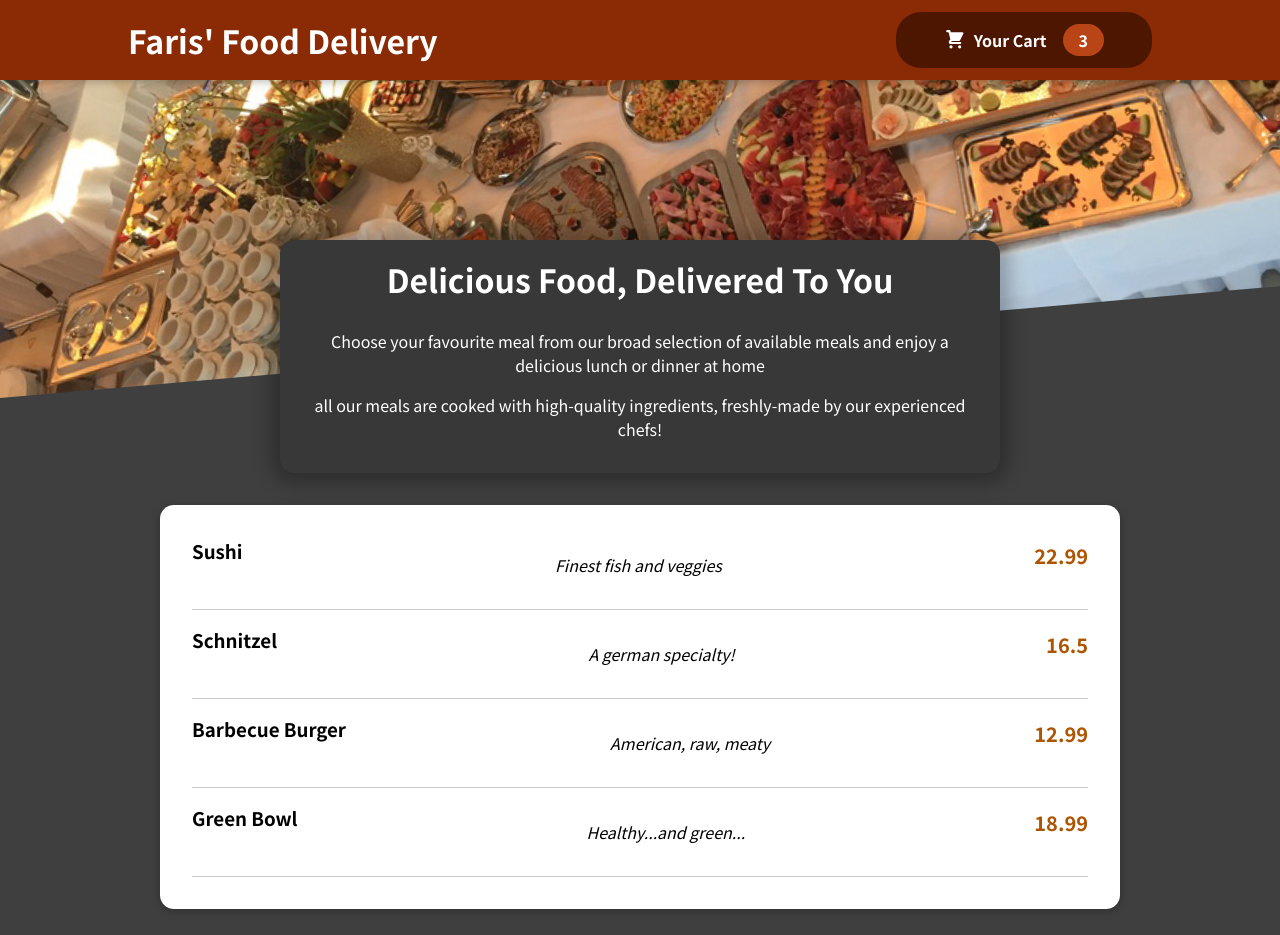
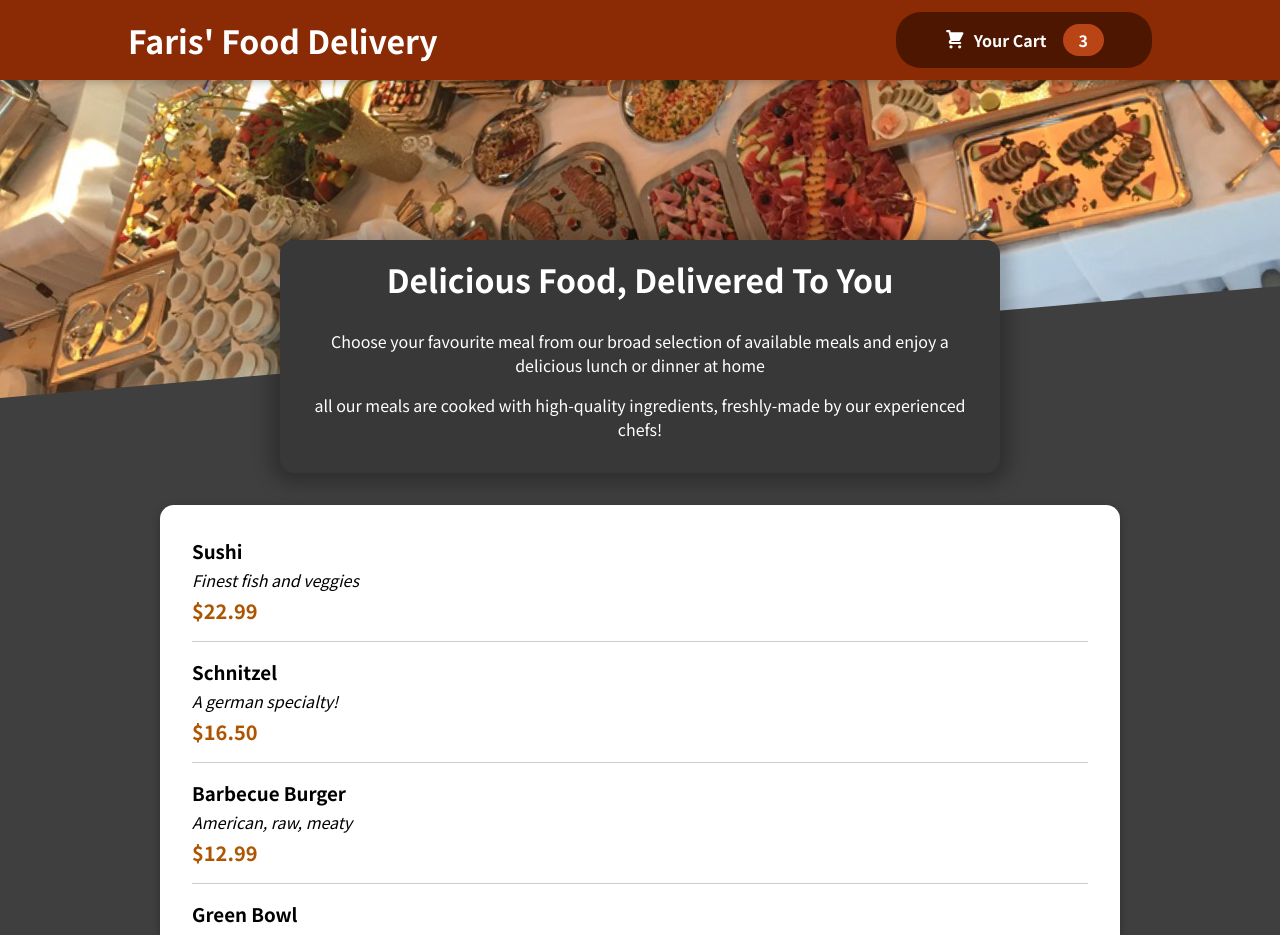
Before and after one commit to farischew/react-food-order-app, a React (Create React App) app: page / in a window 1280 px wide. Shown: the top 935 px of the page. Built offline with nearby package versions, Linux system fonts and the light colour scheme.

Commit message:
Refactored code

```diff
--- a/src/components/Meal/AvailableMeals.js
+++ b/src/components/Meal/AvailableMeals.js
@@ -1,4 +1,4 @@
-import MealItem from "./MealItem";
+import MealItem from "./MealItem/MealItem";
 
 import classes from "./AvailableMeals.module.css";
 import Card from "../UI/Card";
@@ -32,13 +32,15 @@ const DUMMY_MEALS = [
 
 const AvailableMeals = () => {
   const mealsList = DUMMY_MEALS.map((meal) => (
-    <MealItem meal={meal}></MealItem>
+    <MealItem id={meal.id} meal={meal}></MealItem>
   ));
 
   return (
-    <Card className={classes.meals}>
-      <ul>{mealsList}</ul>
-    </Card>
+    <section className={classes.meals}>
+      <Card>
+        <ul>{mealsList}</ul>
+      </Card>
+    </section>
   );
 };
 
--- a/src/components/Meal/MealItem.js
+++ /dev/null
@@ -1,13 +0,0 @@
-import classes from "./MealItem.module.css";
-
-const MealItem = (props) => {
-  return (
-    <li className={classes.meal}>
-      <h3>{props.meal.name}</h3>
-      <p className={classes.description}>{props.meal.description}</p>
-      <p className={classes.price}>{props.meal.price}</p>
-    </li>
-  );
-};
-
-export default MealItem;
--- /dev/null
+++ b/src/components/Meal/MealItem/MealItem.js
@@ -0,0 +1,17 @@
+import classes from "./MealItem.module.css";
+
+const MealItem = (props) => {
+  const price = `$${props.meal.price.toFixed(2)}`;
+
+  return (
+    <li className={classes.meal}>
+      <div>
+        <h3>{props.meal.name}</h3>
+        <div className={classes.description}>{props.meal.description}</div>
+        <div className={classes.price}>{price}</div>
+      </div>
+    </li>
+  );
+};
+
+export default MealItem;
--- a/src/components/UI/Card.js
+++ b/src/components/UI/Card.js
@@ -1,9 +1,7 @@
 import classes from "./Card.module.css";
 
 const Card = (props) => {
-  return (
-    <div className={`${classes.card} ${props.className}`}>{props.children}</div>
-  );
+  return <div className={classes.card}>{props.children}</div>;
 };
 
 export default Card;
```
Also changed, not shown: src/components/Meal/MealItem/MealItem.module.css (renamed from src/components/Meal/MealItem.module.css), src/components/Meal/MealItem/MealItemForm.js (added).
